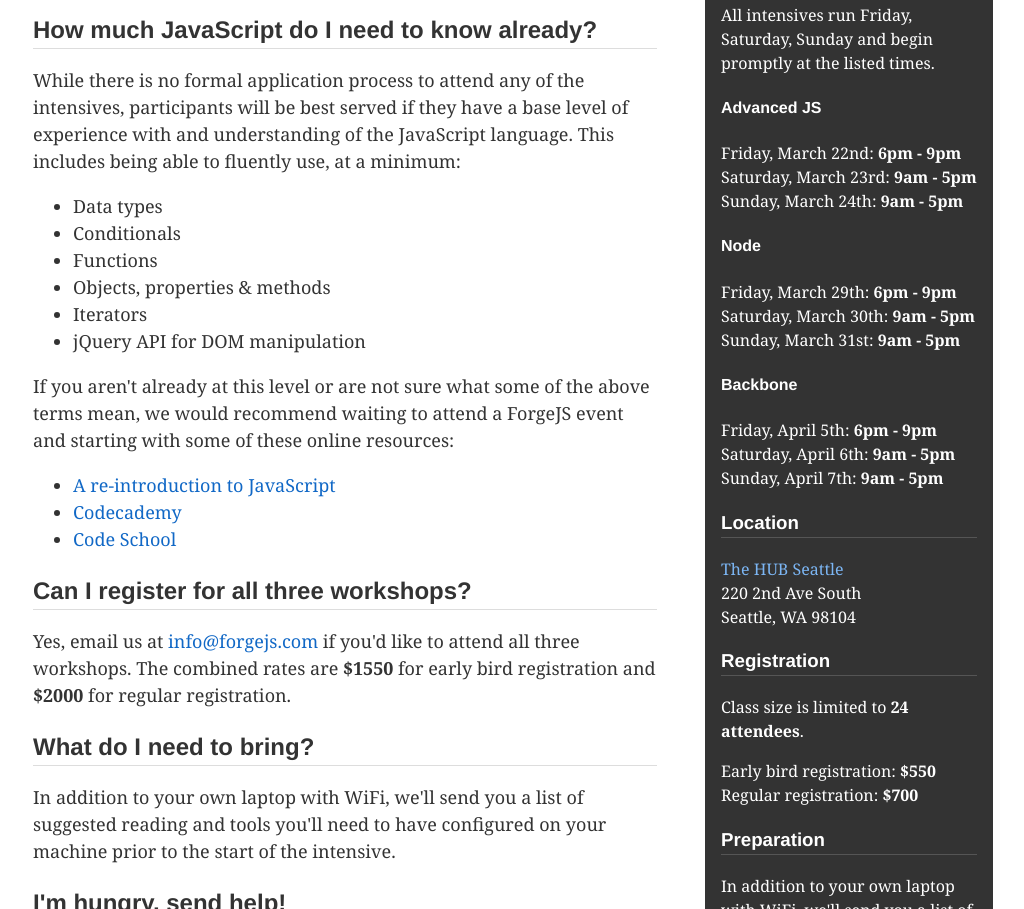
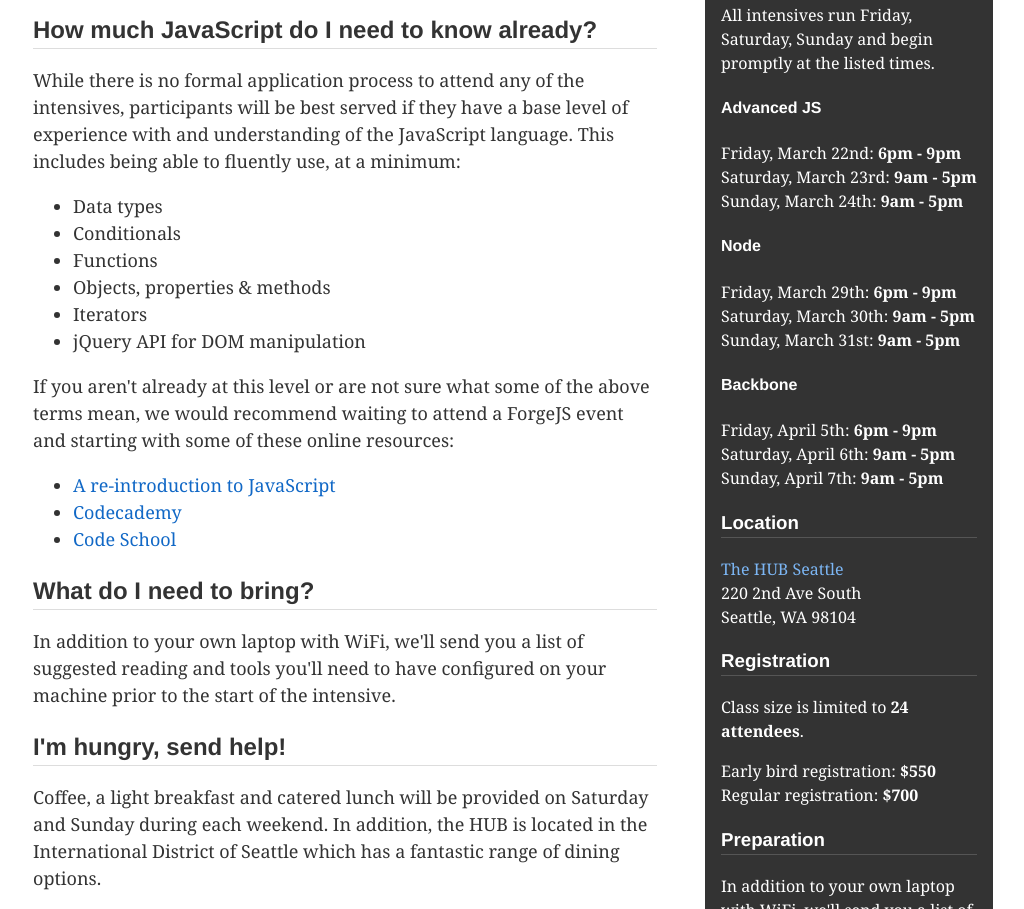
Before and after one commit to FormidableLabs/forgejs.com, a website: page faq.html in a window 1280 px wide. Shown: the part 314-1223 px from the top of the page, without its empty margins (127-1151 px from the left). Drawn offline with nearby package versions, Linux system fonts and the light colour scheme.

```diff
--- a/faq.html
+++ b/faq.html
@@ -53,11 +53,6 @@
       <li><a href="http://codecademy.com">Codecademy</a></li>
       <li><a href="http://www.codeschool.com/paths/javascript">Code School</a></li>
     </ul>
-
-    <h2>Can I register for all three workshops?</h2>
-    <p>
-      Yes, email us at <a href="mailto:info@forgejs.com">info@forgejs.com</a> if you'd like to attend all three workshops. The combined rates are <b>$1550</b> for early bird registration and <b>$2000</b> for regular registration.
-    </p>
 
     <h2>What do I need to bring?</h2>
     <p>In addition to your own laptop with WiFi, we'll send you a list of suggested reading and tools you'll need to have configured on your machine prior to the start of the intensive.</p>
```
Also changed, not shown: advanced-js.html (+3 -1 lines).
